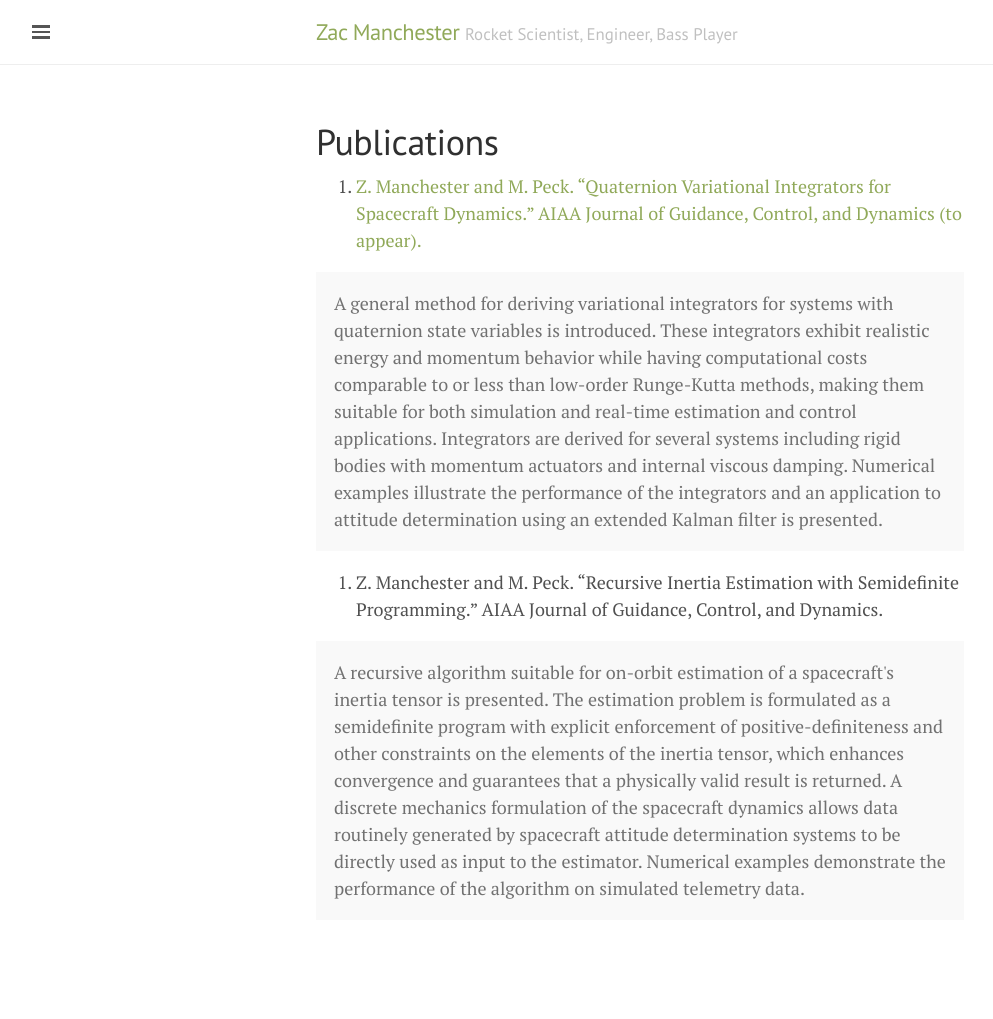
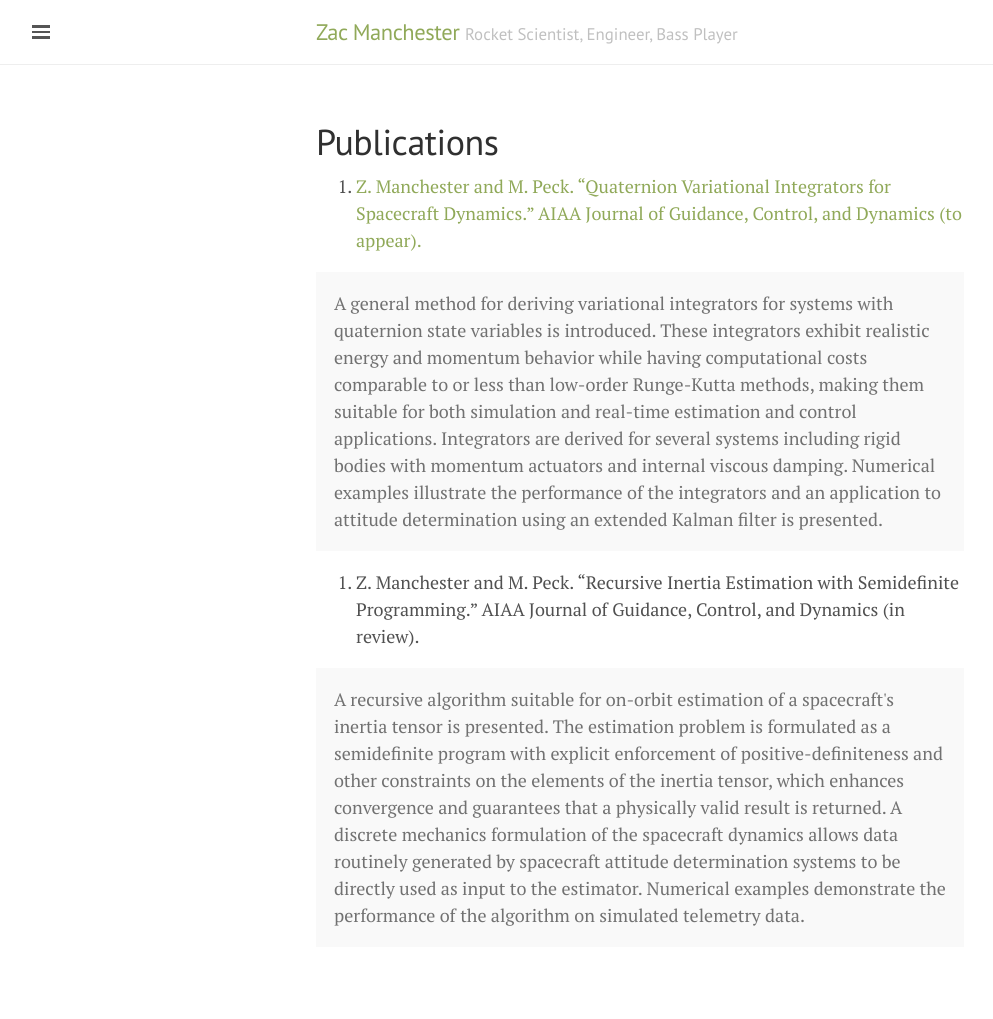
Before and after one commit to zacmanchester/zacmanchester.github.io, a Jekyll site: the page built from publications.md, in a window 1280 px wide. Shown: the whole page, without its empty margins (0-993 px from the left). Built offline with Jekyll 4.4.1, drawn with Linux system fonts in a browser that asks for light colours; before the commit the page ends 992 px from its top, so only the background shows below that.

Commit message:
Update publications.md

```diff
--- a/publications.md
+++ b/publications.md
@@ -4,11 +4,13 @@ title: Publications
 ---
 
 1. [Z. Manchester and M. Peck. "Quaternion Variational Integrators for Spacecraft Dynamics." AIAA Journal of Guidance, Control, and Dynamics (to appear).](/papers/Variational_Integrator.pdf)
+
 <div class="message">
   A general method for deriving variational integrators for systems with quaternion state variables is introduced. These integrators exhibit realistic energy and momentum behavior while having computational costs comparable to or less than low-order Runge-Kutta methods, making them suitable for both simulation and real-time estimation and control applications. Integrators are derived for several systems including rigid bodies with momentum actuators and internal viscous damping. Numerical examples illustrate the performance of the integrators and an application to attitude determination using an extended Kalman filter is presented.
 </div>
 
-2. Z. Manchester and M. Peck. "Recursive Inertia Estimation with Semidefinite Programming." AIAA Journal of Guidance, Control, and Dynamics.
+2. Z. Manchester and M. Peck. "Recursive Inertia Estimation with Semidefinite Programming." AIAA Journal of Guidance, Control, and Dynamics (in review).
+
 <div class="message">
   A recursive algorithm suitable for on-orbit estimation of a spacecraft's inertia tensor is presented. The estimation problem is formulated as a semidefinite program with explicit enforcement of positive-definiteness and other constraints on the elements of the inertia tensor, which enhances convergence and guarantees that a physically valid result is returned. A discrete mechanics formulation of the spacecraft dynamics allows data routinely generated by spacecraft attitude determination systems to be directly used as input to the estimator. Numerical examples demonstrate the performance of the algorithm on simulated telemetry data.
 </div>
```
